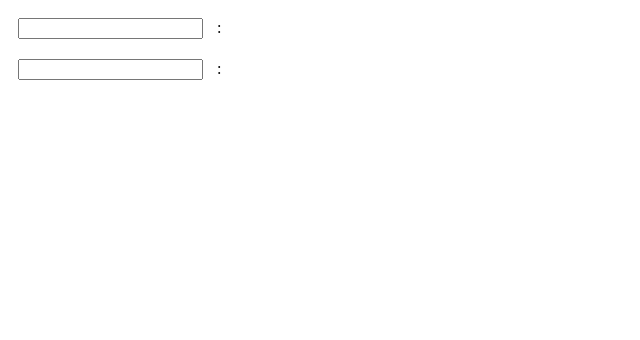
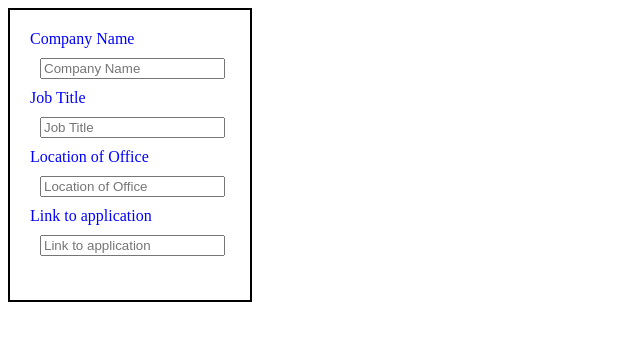
Before and after one commit to lraganit-star/job-app-tracker-react, a React (Vite) app: page / in a window 1280 px wide. Shown: the top 340 px of the page, without its empty margins (0-640 px from the left). Built offline with nearby package versions, Linux system fonts and the light colour scheme.

Commit message:
card UI skeleton

```diff
--- a/src/App.css
+++ b/src/App.css
@@ -2,7 +2,7 @@
   padding: 20px;
   color: blue;
   border: 2px solid black;
-  height: 200px;
+  height: 250px;
   width: 200px;
 }
 
@@ -13,4 +13,5 @@ input {
 form {
   display: flex;
   flex-direction: column;
+  align-items: flex-start;
 }
--- a/src/App.jsx
+++ b/src/App.jsx
@@ -1,41 +1,34 @@
 import { useState } from "react";
 import "./App.css";
 
+function BuildForm({ id, placeholder }) {
+  const [value, setValue] = useState("");
+  const input = (
+    <label>
+      {placeholder}
+      <input
+        type="text"
+        id={id}
+        name={id}
+        placeholder={placeholder}
+        onChange={(e) => setValue(e.target.value)}
+      />
+    </label>
+  );
+  return [value, input];
+}
+
 export default function Card() {
-  // const [companyName, setCompanyName] = useState("");
-  // const [jobTitle, setJobTitle] = useState("");
-  // const [location, setLocation] = useState("");
-  // const [link, setLink] = useState("");
-
-  // return (
-  //   <div className="card">
-  //     <form>
-  //       <input id="company_name" type="text" placeholder="Company Name" />
-  //       <input id="job_title" type="text" placeholder="Job Title" />
-  //       <input id="location" type="text" placeholder="Location" />
-  //       <input id="link" type="text" placeholder="Link to job description" />
-  //     </form>
-  //   </div>
-
-  const [username, userInput] = useInput({ type: "text" });
-  const [password, passwordInput] = useInput({ type: "text" });
-
   return (
     <>
-      {userInput} : {username} <br />
-      {passwordInput} : {password}
+      <div className="card">
+        <form>
+          <BuildForm id="compname" placeholder="Company Name" />
+          <BuildForm id="jobtitle" placeholder="Job Title" />
+          <BuildForm id="location" placeholder="Location of Office" />
+          <BuildForm id="link" placeholder="Link to application" />
+        </form>
+      </div>
     </>
   );
 }
-
-function useInput({ type /*...*/ }) {
-  const [value, setValue] = useState("");
-  const input = (
-    <input
-      value={value}
-      onChange={(e) => setValue(e.target.value)}
-      type={type}
-    />
-  );
-  return [value, input];
-}
```
